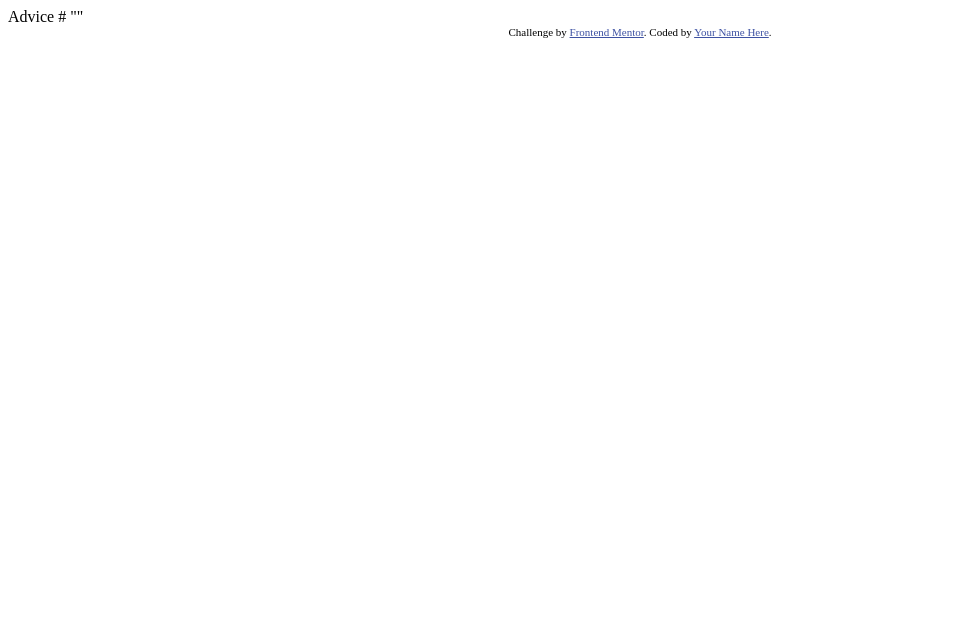
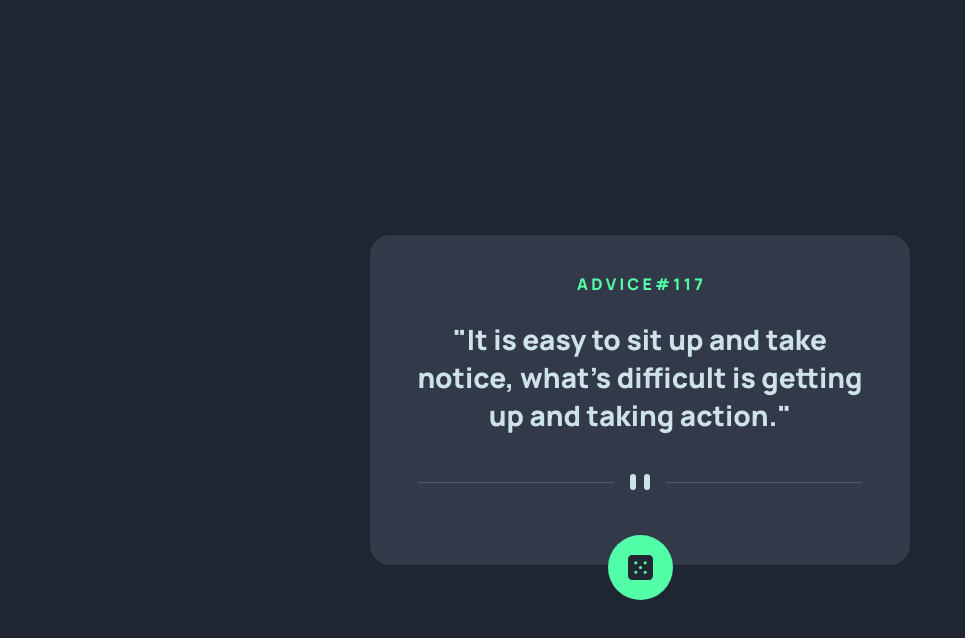
Before and after one commit to jmartinpizarro/Advice-Generator-App, a plain HTML site: page index.html in a window 1280 px wide. Shown: the whole page, without its empty margins (0-965 px from the left). Drawn offline with Linux system fonts and the light colour scheme.

Commit message:
HTML and CSS. Some details need to be fixed.

```diff
--- a/index.html
+++ b/index.html
@@ -3,26 +3,29 @@
 <head>
   <meta charset="UTF-8">
   <meta name="viewport" content="width=device-width, initial-scale=1.0"> <!-- displays site properly based on user's device -->
-
   <link rel="icon" type="image/png" sizes="32x32" href="./images/favicon-32x32.png">
+  <link rel="stylesheet" href="styles.css">
 
   <title>Frontend Mentor | Advice generator app</title>
-
-  <!-- Feel free to remove these styles or customise in your own stylesheet 👍 -->
-  <style>
-    .attribution { font-size: 11px; text-align: center; }
-    .attribution a { color: hsl(228, 45%, 44%); }
-  </style>
 </head>
 <body>
 
-  Advice #<!-- Advice ID goes here -->
+  <div class="main-container">
+    <div class="card">
 
-  "<!-- Advice text goes here -->"
+      <h4>A D V I C E #
+        <span class="id-advice">1 1 7</span>
+      </h4>
 
-  <div class="attribution">
-    Challenge by <a href="https://www.frontendmentor.io?ref=challenge" target="_blank">Frontend Mentor</a>.
-    Coded by <a href="#">Your Name Here</a>.
+      <h2 class="advice">"It is easy to sit up and take notice, what's difficult is getting up and taking action."</h2>
+
+      <img src="./images/pattern-divider-desktop.svg" alt="A separator" class="separator">
+
+      <div class="circle">
+        <img src="./images/icon-dice.svg" alt="A dice" class="dice">
+      </div>
+    </div>
   </div>
+
 </body>
 </html>
--- a/styles.css
+++ b/styles.css
@@ -0,0 +1,94 @@
+@import url('https://fonts.googleapis.com/css2?family=Manrope:wght@800&display=swap');
+
+*{
+    margin: 0;
+    padding: 0;
+    box-sizing: border-box;
+    font-family: 'Manrope', sans-serif;
+}
+
+:root{
+    --lightCyan: hsl(193, 38%, 86%);
+    --neonGreen: hsl(150, 100%, 66%);
+    --grayishBlue: hsl(217, 19%, 38%);
+    --darkGrayishBlue: hsl(217, 19%, 24%);
+    --darkBlue: hsl(218, 23%, 16%);
+}
+
+.main-container{
+    height: 100vh;
+    display: flex;
+    justify-content: center;
+    align-items: center;
+
+    background-color: var(--darkBlue);
+}
+
+.card{
+    text-align: center;
+    display: flex;
+    flex-direction: column;
+    align-items: center;
+    justify-content:flex-end;
+    gap: 0px;
+
+
+    max-width: 100%;
+    width: 540px;
+    max-height: 100%;
+    height: 330px;
+
+    background-color: var(--darkGrayishBlue);
+
+    border: none;
+    border-radius: 20px;
+}
+
+.card h4{
+
+    color: var(--neonGreen);
+    margin-top: 20px;
+    margin-bottom: 20px;
+}
+
+.card h2{
+    color: var(--lightCyan);
+    margin-top: 5px;
+    margin-bottom: 20px;
+    max-width: 450px;
+    font-size: 28px;
+}
+
+
+.separator{
+    max-width: 450px;
+    margin-top: 20px;
+    margin-bottom: 10px;
+}
+
+
+.circle{
+    position: relative;
+    bottom: -35px;
+    padding: 20px;
+    border-radius: 50%;
+    background-color: var(--neonGreen);
+
+    display: flex;
+    align-items: center;
+    justify-content: center;
+    transition: .5s all ease;
+
+    cursor: pointer;
+}
+
+.circle:hover{
+    box-shadow: 0 0 30px var(--neonGreen);
+    transition: .5s all ease;
+}
+
+.dice{
+    width: 25px;
+    color: var(--darkBlue);
+
+}
```
Also changed, not shown: 1 other file.
